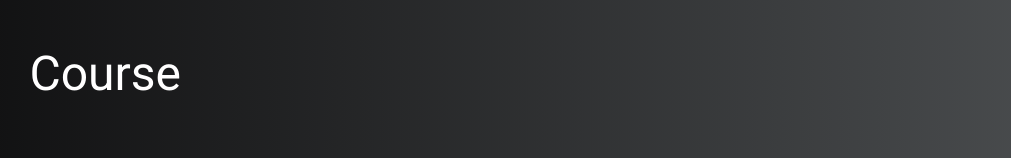
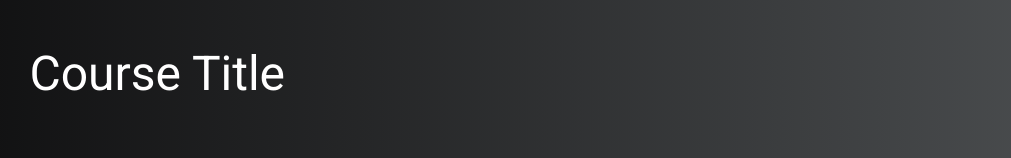
Before and after one commit to aashishshrestha5532/aashishshrestha5532.github.io, a plain HTML site: page rn-course/index.html in a window 1280 px wide. Shown: the part 1079-1237 px from the top of the page, without its empty margins (81-1092 px from the left). Drawn offline with Linux system fonts and the light colour scheme.

Commit message:
fixed course typo

```diff
--- a/rn-course/index.html
+++ b/rn-course/index.html
@@ -61,7 +61,7 @@
         </div>
 
         <div class="courses">
-            <h3>Course </h3>
+            <h3>Course Title</h3>
             <ul class="info-list">
                 <li>Javascript Overview</li>
                 <li>Functions</li>
```
